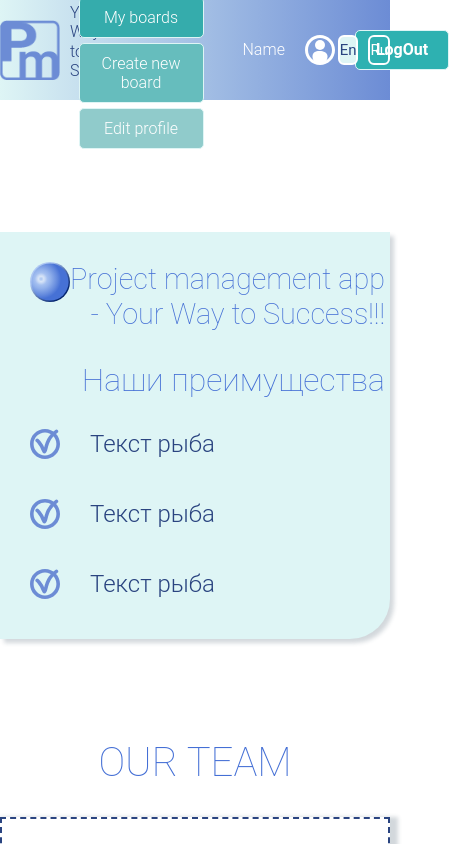
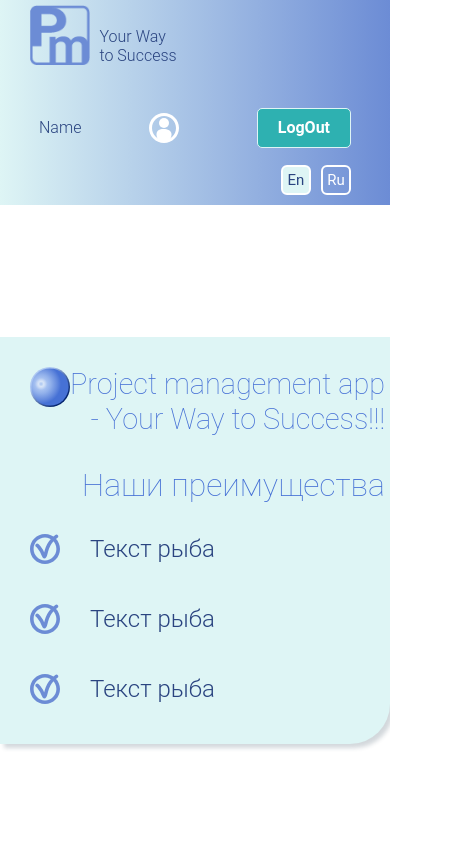
Before and after one commit to MaryAnzh/project-management-app-team, an Angular app: page /info in a window 390 px wide. Shown: the top 844 px of the page, 449 px wide, since content can reach past the window. Built offline with nearby package versions, Linux system fonts and the light colour scheme.

Commit message:
feat: add header auth view adapt

```diff
--- a/src/app/core/components/header/header.component.scss
+++ b/src/app/core/components/header/header.component.scss
@@ -10,6 +10,7 @@ $additionalColorLight: #8ddada;
   justify-content: center;
   background: linear-gradient(to right, #DEF5F5, #6C8CD5);
   position: relative;
+  padding-top: 5px;
 
   &__wrap {
     width: 100%;
@@ -20,15 +21,22 @@ $additionalColorLight: #8ddada;
     flex-wrap: wrap;
     justify-content: space-between;
 
-    @media (max-width: 1080px) {
+    @media (max-width: 1100px) {
       justify-content: center;
     }
 
     &__section-logo {
+      min-width: 162px;
       width: 15%;
       height: 100px;
       display: flex;
       align-items: center;
+      padding-left: 10px;
+
+      @media (max-width: 830px) {
+        width: 45%;
+        align-items: flex-start;
+      }
 
       &__logo {
         width: 100%;
@@ -59,12 +67,26 @@ $additionalColorLight: #8ddada;
       display: flex;
       align-items: center;
 
+      @media (max-width: 1100px) {
+        width: 80%;
+      }
+
+      @media (max-width: 830px) {
+        width: 45%;
+        align-items: flex-end;
+
+      }
+
 
       &__nav-wrap {
         width: 100%;
         display: flex;
         justify-content: center;
         align-items: center;
+
+        @media (max-width: 830px) {
+          display: none;
+        }
 
         &__list {
           width: 100%;
@@ -129,10 +151,22 @@ $additionalColorLight: #8ddada;
     }
 
     &__section-auth-leng-lnfo {
+      min-width: 230px;
       width: 30%;
-      height: 100px;
+      min-height: 100px;
+      height: 100R;
       display: flex;
       align-items: center;
+
+      @media (max-width: 1100px) {
+        width: 80%;
+      }
+
+      @media (max-width: 720px) {
+        flex-direction: column;
+        padding-bottom: 10px;
+
+      }
 
       &__auth {
         width: 70%;
@@ -140,6 +174,10 @@ $additionalColorLight: #8ddada;
         display: flex;
         align-items: center;
         justify-content: space-between;
+
+        @media (max-width: 720px) {
+           width: 100%;
+        }
 
         &__login,
         &__logout,
@@ -179,15 +217,20 @@ $additionalColorLight: #8ddada;
 
         &__user-info {
           display: flex;
-          width: 100%;
+          width: 140px;
           align-items: center;
-          padding-right: 20px;
-          justify-content: flex-end;
+          justify-content: space-between;
+
 
           p {
             color: #ffffff;
             font-size: 16px;
-            padding-right: 20px;
+
+
+            @media (max-width: 1100px) {
+
+              color: #2A4480;
+            }
           }
 
           img {
@@ -203,6 +246,12 @@ $additionalColorLight: #8ddada;
         justify-content: flex-end;
         align-items: center;
         gap: 10px;
+
+        @media (max-width: 720px) {
+          width: 100%;
+          align-items: flex-end;
+
+        }
 
         .active {
           color: $mainColorDark;
```
